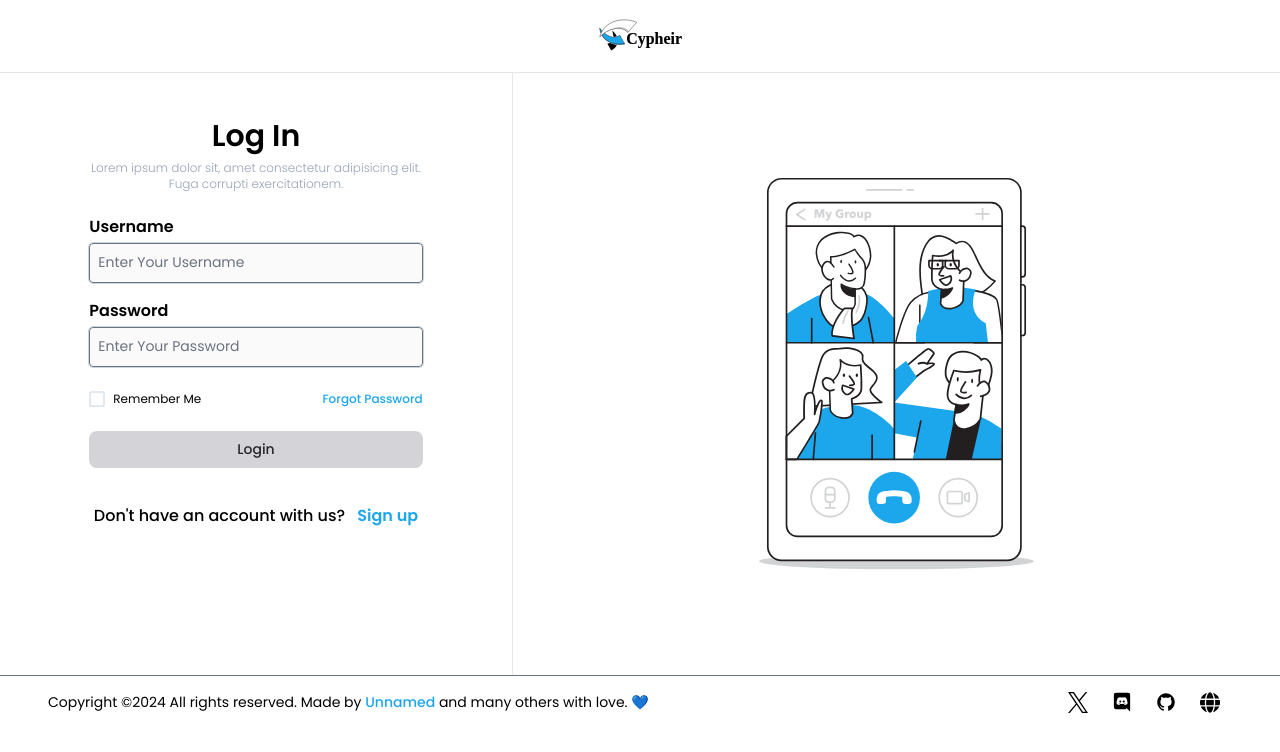
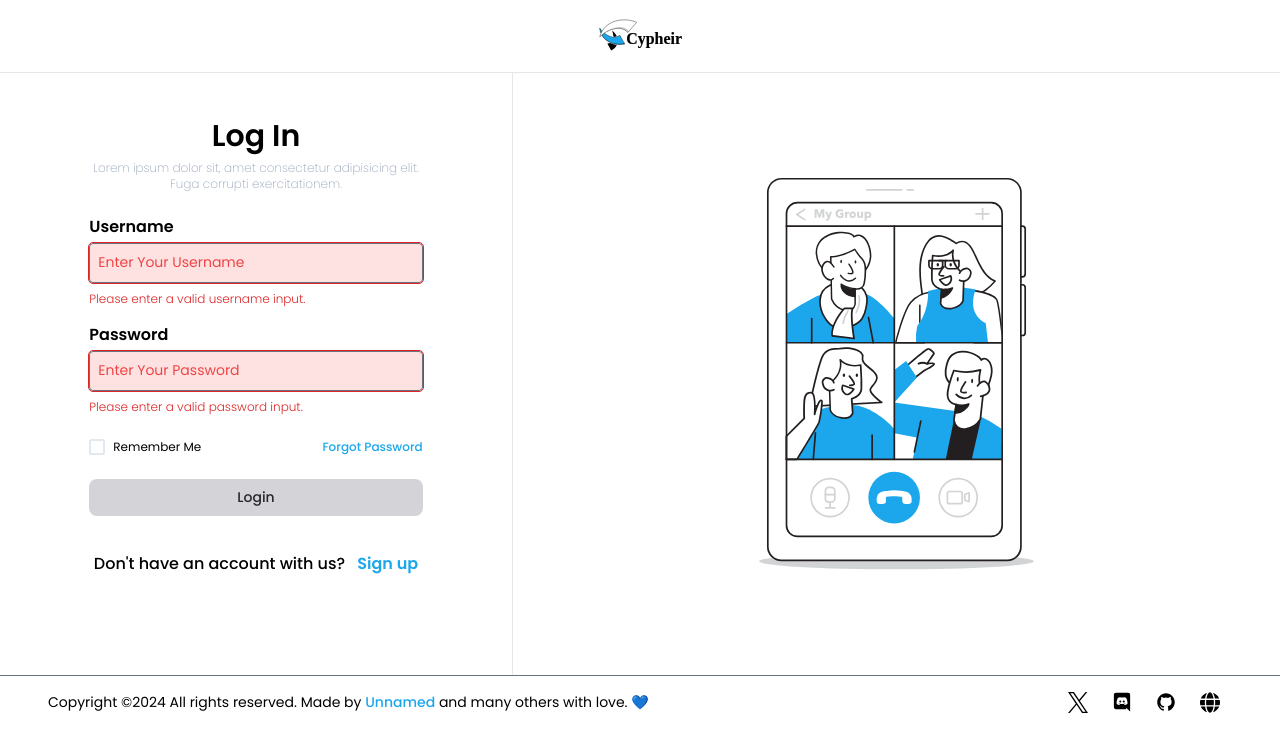
Before and after one commit to unnamed-lab/cypheir-mail-web, a Next.js app: page /auth/login in a window 1280 px wide. Shown: the top 752 px of the page. Built offline with nearby package versions, Linux system fonts and the light colour scheme.

Commit message:
fix(component): fix the package installation issue

```diff
--- a/package.json
+++ b/package.json
@@ -13,6 +13,7 @@
   "dependencies": {
     "@tailwindcss/forms": "^0.5.7",
     "beautiful": "^0.0.1",
+    "eslint-plugin-prettier": "^5.1.3",
     "formik": "^2.4.6",
     "husky": "^9.0.11",
     "icons": "^1.0.0",
--- a/src/app/layout.tsx
+++ b/src/app/layout.tsx
@@ -1,6 +1,4 @@
 import type { Metadata } from 'next';
-import Image from 'next/image';
-import Head from 'next/head';
 import { WebVitals } from './web-vitals';
 import '@/styles/css/global.css'; // Styling
 import { Footer } from '@/components/layout';
@@ -104,16 +102,6 @@ export default function RootLayout({
   return (
     <html lang="en">
       <body>
-        <Head>
-          <link
-            rel="icon"
-            href={
-              'https://res.cloudinary.com/dbeh9dzsh/image/upload/v1713345413/cypheir_creative/static/favicon_mn9bzz.ico' ||
-              './favicon.ico'
-            }
-            sizes="any"
-          />
-        </Head>
         {/* <WebVitals /> */}
         {children}
         <Footer />
--- a/src/components/forms/textBox.tsx
+++ b/src/components/forms/textBox.tsx
@@ -2,7 +2,6 @@
 
 import { useState } from 'react';
 import { twMerge } from 'tailwind-merge';
-import { useField } from 'formik';
 
 export default function SingleTextBox({
   required = false,
@@ -10,6 +9,7 @@ export default function SingleTextBox({
   labelClass,
   type = 'text',
   name = '',
+  value,
   placeholder = '',
   className = '',
 }: {
@@ -22,11 +22,8 @@ export default function SingleTextBox({
   placeholder?: string;
   className?: string;
 }) {
-  const properies = { type, name, placeholder, className };
-  const [field, meta] = useField(properies);
   const identifier = `${name}ID`;
   const [input, setInput] = useState('');
-
   return (
     <div className="flex flex-col flex-wrap gap-1">
       <label
@@ -36,25 +33,24 @@ export default function SingleTextBox({
         {label}
       </label>
       <input
-        {...field}
-        {...properies}
+        type={type}
+        name={name}
         id={identifier}
+        // value={input}
+        onChange={(e: any): void => setInput(e.target.value)}
+        placeholder={placeholder}
         aria-placeholder={placeholder}
-        // type={type}
-        // name={field.name}
-        // value={field.value}
-        // onChange={field.onChange}
-        // placeholder={placeholder}
+        required={required}
         className={twMerge(
-          'h-[40px] rounded-[4px] bg-zinc-50 px-2 py-3 text-sm outline outline-1 outline-slate-300 transition-colors duration-500 ease-in-out invalid:bg-red-100 invalid:outline-red-600 invalid:placeholder:text-red-500 focus-within:outline-[#1ca7ec] focus:outline-none focus:outline-[#1ca7ec] active:outline-[#1ca7ec] ',
+          'peer h-[40px] rounded-[4px] bg-zinc-50 px-2 py-3 text-sm outline outline-1 outline-slate-300 transition-colors duration-500 ease-in-out invalid:bg-red-100 invalid:outline-red-600 invalid:placeholder:text-red-500 focus-within:outline-[#1ca7ec] focus:outline-none focus:outline-[#1ca7ec] active:outline-[#1ca7ec] ',
           className
         )}
       />
-      {meta.touched && meta.error ? (
-        <span className={`mt-1 text-xs font-light text-red-600`}>
-          Please enter a valid {label?.toLowerCase()} input.
-        </span>
-      ) : null}
+      <span
+        className={`mt-1 hidden text-xs font-light text-red-600  peer-invalid:flex`}
+      >
+        Please enter a valid {label?.toLowerCase()} input.
+      </span>
     </div>
   );
 }
--- a/src/components/ui/auth_form.tsx
+++ b/src/components/ui/auth_form.tsx
@@ -1,6 +1,5 @@
 'use client';
 import Link from 'next/link';
-import { Formik, Form } from 'formik';
 import { Button, CheckBox } from '.';
 
 export default function AuthForm({
@@ -19,17 +18,16 @@ export default function AuthForm({
   return (
     <section className="mx-3 my-6 flex flex-1 flex-col flex-wrap justify-center md:mx-14 md:my-10">
       <h1 className="mb-3 text-center text-3xl font-semibold">{title}</h1>
-      <h3 className="mx-auto w-5/6 text-center text-xs font-light text-slate-400">
+      <h3 className="mx-auto w-5/6 text-center text-xs font-extralight text-slate-400">
         {desc}
       </h3>
 
-      <Formik
-        initialValues={{ name: '' }}
-        onSubmit={(values) => {
-          console.log(values);
+      <form
+        onSubmit={(e) => {
+          e.preventDefault();
         }}
+        className="mx-auto my-5 flex w-5/6 flex-col flex-wrap justify-center gap-4"
       >
-        <Form className="mx-auto my-5 flex w-5/6 flex-col flex-wrap justify-center gap-4">
         {children}
 
         {type === 'login' && (
@@ -48,8 +46,7 @@ export default function AuthForm({
         >
           {type === 'login' ? 'Login' : 'Register'}
         </Button>
-        </Form>
-      </Formik>
+      </form>
 
       <div className="my-4 text-center font-medium">
         <p>
```
Also changed, not shown: .eslintrc.json, 1 other file (tests, documents, lock files or other folders). Lines whose indentation alone changed are shown as unchanged.
